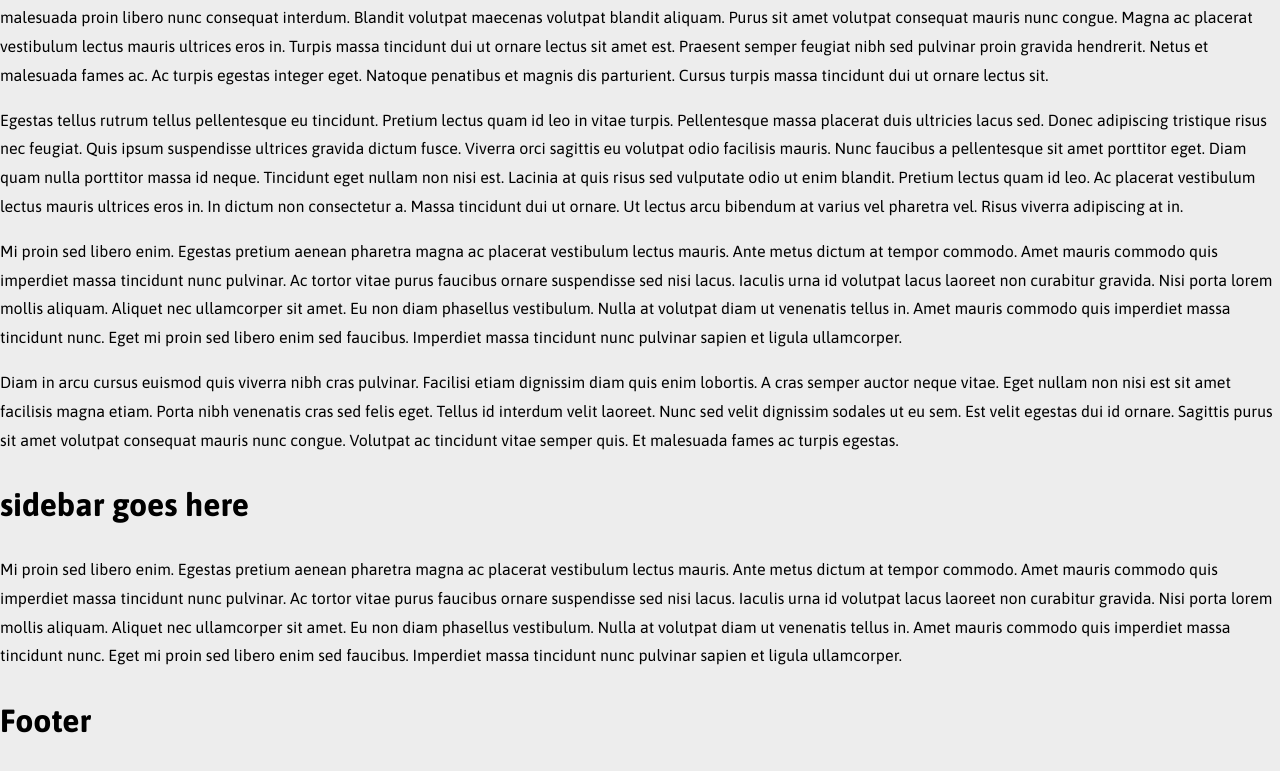
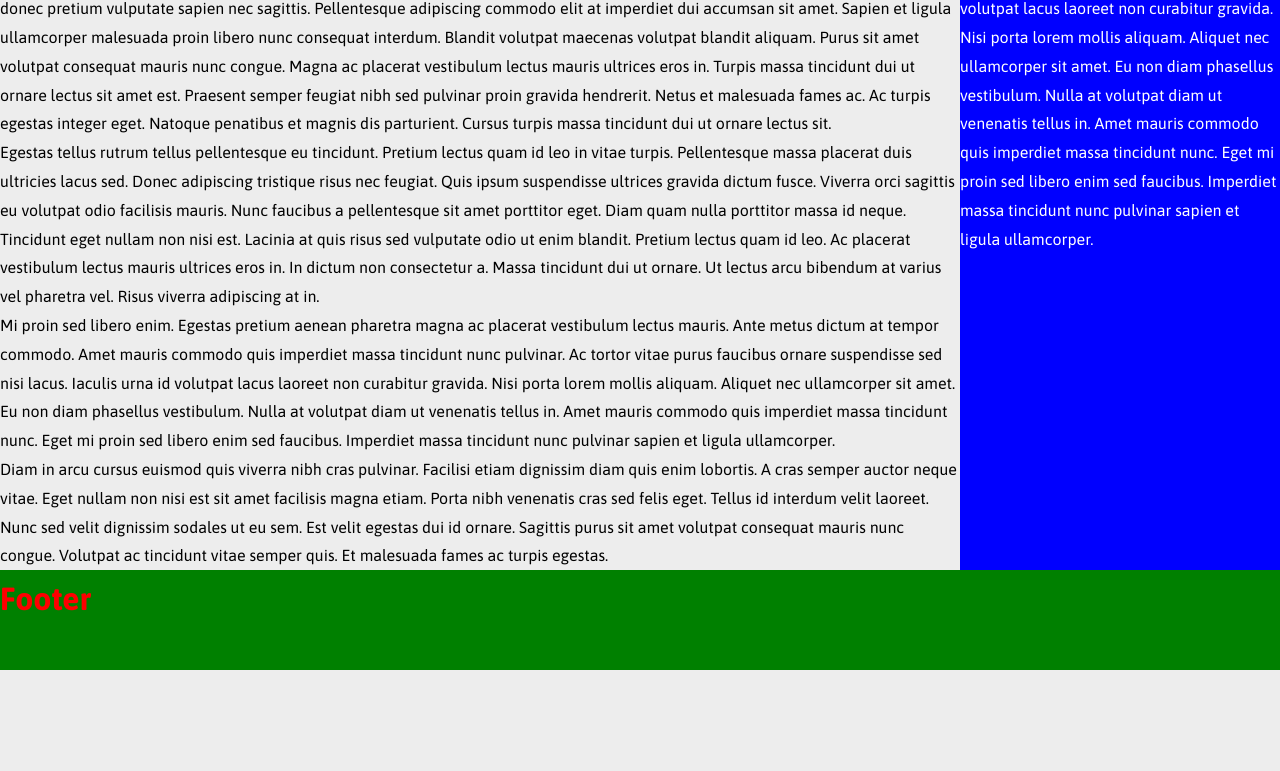
Before and after one commit to sabelogumede/flexbox-project-ui, a plain HTML site: page index.html in a window 1280 px wide. Shown: the part 365-1136 px from the top of the page. After the commit the page ends 1035 px from the top, so only its background shows below. Drawn offline with Linux system fonts and the light colour scheme.

Commit message:
added holygrail style layout

```diff
--- a/css/style.css
+++ b/css/style.css
@@ -16,3 +16,34 @@ body {
     margin: 0;
     font-family: 'Asap', sans-serif;
 }
+
+header, footer {
+    background-color: green;
+    height: 100px;
+}
+.sidebar-right {
+    background-color: blue;
+    color: white;
+}
+
+h1 {
+    color: red;
+    margin: 0;
+}
+p {
+    margin: 0;
+}
+
+/* flexbox media query */
+@media screen and (min-width: 1120px) {
+
+    .content-area {
+        display: flex;
+    }
+
+    .sidebar-right {
+        flex: 0 0 320px;
+    }
+
+
+}
--- a/index.html
+++ b/index.html
@@ -33,64 +33,28 @@
                 <main class="main-content-area">
                     <h1>The main content goes here</h1>
 
-                    <p>Lorem ipsum dolor sit amet, consectetur adipiscing elit, sed do eiusmod tempor incididunt ut labore et dolore magna aliqua.
-                     Tortor posuere ac ut consequat. At consectetur lorem donec massa. Augue eget arcu dictum varius. Odio ut enim blandit volutpat maecenas volutpat.
-                      Elementum pulvinar etiam non quam. Augue ut lectus arcu bibendum at varius vel pharetra.
-                     Mollis nunc sed id semper. Blandit volutpat maecenas volutpat blandit aliquam etiam erat velit. Vestibulum lectus mauris ultrices eros.</p>
+                    <p>Lorem ipsum dolor sit amet, consectetur adipiscing elit, sed do eiusmod tempor incididunt ut labore et dolore magna aliqua. Tortor posuere ac ut consequat. At consectetur lorem donec massa. Augue eget arcu dictum varius. Odio ut enim blandit volutpat maecenas volutpat. Elementum pulvinar etiam non quam. Augue ut lectus arcu bibendum at varius vel pharetra. Mollis nunc sed id semper. Blandit volutpat maecenas volutpat blandit aliquam etiam erat velit. Vestibulum lectus mauris ultrices eros.</p>
 
-                    <p>Netus et malesuada fames ac turpis egestas. Parturient montes nascetur ridiculus mus mauris vitae ultricies.
-                    Massa ultricies mi quis hendrerit dolor magna eget est. Feugiat vivamus at augue eget arcu.
-                     Dui nunc mattis enim ut tellus elementum sagittis. Dignissim convallis aenean et tortor at risus viverra.
-                     Vivamus at augue eget arcu dictum varius duis at. Phasellus faucibus scelerisque eleifend donec pretium vulputate sapien nec sagittis.
-                      Pellentesque adipiscing commodo elit at imperdiet dui accumsan sit amet.
-                      Sapien et ligula ullamcorper malesuada proin libero nunc consequat interdum. Blandit volutpat maecenas volutpat blandit aliquam.
-                      Purus sit amet volutpat consequat mauris nunc congue. Magna ac placerat vestibulum lectus mauris ultrices eros in.
-                      Turpis massa tincidunt dui ut ornare lectus sit amet est. Praesent semper feugiat nibh sed pulvinar proin gravida hendrerit.
-                      Netus et malesuada fames ac. Ac turpis egestas integer eget. Natoque penatibus et magnis dis parturient.
-                      Cursus turpis massa tincidunt dui ut ornare lectus sit.</p>
+                    <p>Netus et malesuada fames ac turpis egestas. Parturient montes nascetur ridiculus mus mauris vitae ultricies. Massa ultricies mi quis hendrerit dolor magna eget est. Feugiat vivamus at augue eget arcu. Dui nunc mattis enim ut tellus elementum sagittis. Dignissim convallis aenean et tortor at risus viverra. Vivamus at augue eget arcu dictum varius duis at. Phasellus faucibus scelerisque eleifend donec pretium vulputate sapien nec sagittis. Pellentesque adipiscing commodo elit at imperdiet dui accumsan sit amet. Sapien et ligula ullamcorper malesuada proin libero nunc consequat interdum. Blandit volutpat maecenas volutpat blandit aliquam. Purus sit amet volutpat consequat mauris nunc congue. Magna ac placerat vestibulum lectus mauris ultrices eros in. Turpis massa tincidunt dui ut ornare lectus sit amet est. Praesent semper feugiat nibh sed pulvinar proin gravida hendrerit. Netus et malesuada fames ac. Ac turpis egestas integer eget. Natoque penatibus et magnis dis parturient. Cursus turpis massa tincidunt dui ut ornare lectus sit.</p>
 
-                    <p>Egestas tellus rutrum tellus pellentesque eu tincidunt. Pretium lectus quam id leo in vitae turpis.
-                    Pellentesque massa placerat duis ultricies lacus sed. Donec adipiscing tristique risus nec feugiat.
-                    Quis ipsum suspendisse ultrices gravida dictum fusce. Viverra orci sagittis eu volutpat odio facilisis mauris.
-                     Nunc faucibus a pellentesque sit amet porttitor eget. Diam quam nulla porttitor massa id neque.
-                     Tincidunt eget nullam non nisi est. Lacinia at quis risus sed vulputate odio ut enim blandit.
-                     Pretium lectus quam id leo. Ac placerat vestibulum lectus mauris ultrices eros in. In dictum non consectetur a.
-                      Massa tincidunt dui ut ornare. Ut lectus arcu bibendum at varius vel pharetra vel. Risus viverra adipiscing at in.</p>
+                    <p>Egestas tellus rutrum tellus pellentesque eu tincidunt. Pretium lectus quam id leo in vitae turpis. Pellentesque massa placerat duis ultricies lacus sed. Donec adipiscing tristique risus nec feugiat. Quis ipsum suspendisse ultrices gravida dictum fusce. Viverra orci sagittis eu volutpat odio facilisis mauris. Nunc faucibus a pellentesque sit amet porttitor eget. Diam quam nulla porttitor massa id neque. Tincidunt eget nullam non nisi est. Lacinia at quis risus sed vulputate odio ut enim blandit. Pretium lectus quam id leo. Ac placerat vestibulum lectus mauris ultrices eros in. In dictum non consectetur a. Massa tincidunt dui ut ornare. Ut lectus arcu bibendum at varius vel pharetra vel. Risus viverra adipiscing at in.</p>
 
-                    <p>Mi proin sed libero enim. Egestas pretium aenean pharetra magna ac placerat vestibulum lectus mauris.
-                     Ante metus dictum at tempor commodo. Amet mauris commodo quis imperdiet massa tincidunt nunc pulvinar.
-                     Ac tortor vitae purus faucibus ornare suspendisse sed nisi lacus. Iaculis urna id volutpat lacus laoreet non curabitur gravida.
-                      Nisi porta lorem mollis aliquam. Aliquet nec ullamcorper sit amet. Eu non diam phasellus vestibulum.
-                       Nulla at volutpat diam ut venenatis tellus in. Amet mauris commodo quis imperdiet massa tincidunt nunc.
-                        Eget mi proin sed libero enim sed faucibus. Imperdiet massa tincidunt nunc pulvinar sapien et ligula ullamcorper.</p>
+                    <p>Mi proin sed libero enim. Egestas pretium aenean pharetra magna ac placerat vestibulum lectus mauris. Ante metus dictum at tempor commodo. Amet mauris commodo quis imperdiet massa tincidunt nunc pulvinar. Ac tortor vitae purus faucibus ornare suspendisse sed nisi lacus. Iaculis urna id volutpat lacus laoreet non curabitur gravida. Nisi porta lorem mollis aliquam. Aliquet nec ullamcorper sit amet. Eu non diam phasellus vestibulum. Nulla at volutpat diam ut venenatis tellus in. Amet mauris commodo quis imperdiet massa tincidunt nunc. Eget mi proin sed libero enim sed faucibus. Imperdiet massa tincidunt nunc pulvinar sapien et ligula ullamcorper.</p>
 
-                    <p>Diam in arcu cursus euismod quis viverra nibh cras pulvinar. Facilisi etiam dignissim diam quis enim lobortis.
-                     A cras semper auctor neque vitae. Eget nullam non nisi est sit amet facilisis magna etiam. Porta nibh venenatis cras sed felis eget.
-                      Tellus id interdum velit laoreet. Nunc sed velit dignissim sodales ut eu sem.
-                      Est velit egestas dui id ornare. Sagittis purus sit amet volutpat consequat mauris nunc congue. Volutpat ac tincidunt vitae semper quis.
-                       Et malesuada fames ac turpis egestas.</p>
+                    <p>Diam in arcu cursus euismod quis viverra nibh cras pulvinar. Facilisi etiam dignissim diam quis enim lobortis. A cras semper auctor neque vitae. Eget nullam non nisi est sit amet facilisis magna etiam. Porta nibh venenatis cras sed felis eget. Tellus id interdum velit laoreet. Nunc sed velit dignissim sodales ut eu sem. Est velit egestas dui id ornare. Sagittis purus sit amet volutpat consequat mauris nunc congue. Volutpat ac tincidunt vitae semper quis. Et malesuada fames ac turpis egestas.</p>
                 </main>
 
                 <div class="sidebar-right">
                     <h1>sidebar goes here</h1>
-                    <p>Mi proin sed libero enim. Egestas pretium aenean pharetra magna ac placerat vestibulum lectus mauris.
-                     Ante metus dictum at tempor commodo. Amet mauris commodo quis imperdiet massa tincidunt nunc pulvinar.
-                     Ac tortor vitae purus faucibus ornare suspendisse sed nisi lacus. Iaculis urna id volutpat lacus laoreet non curabitur gravida.
-                      Nisi porta lorem mollis aliquam. Aliquet nec ullamcorper sit amet. Eu non diam phasellus vestibulum.
-                       Nulla at volutpat diam ut venenatis tellus in. Amet mauris commodo quis imperdiet massa tincidunt nunc.
-                        Eget mi proin sed libero enim sed faucibus. Imperdiet massa tincidunt nunc pulvinar sapien et ligula ullamcorper.</p>
+                    <p>Mi proin sed libero enim. Egestas pretium aenean pharetra magna ac placerat vestibulum lectus mauris. Ante metus dictum at tempor commodo. Amet mauris commodo quis imperdiet massa tincidunt nunc pulvinar. Ac tortor vitae purus faucibus ornare suspendisse sed nisi lacus. Iaculis urna id volutpat lacus laoreet non curabitur gravida. Nisi porta lorem mollis aliquam. Aliquet nec ullamcorper sit amet. Eu non diam phasellus vestibulum. Nulla at volutpat diam ut venenatis tellus in. Amet mauris commodo quis imperdiet massa tincidunt nunc. Eget mi proin sed libero enim sed faucibus. Imperdiet massa tincidunt nunc pulvinar sapien et ligula ullamcorper.</p>
 
                 </div>
 
-                <footer class="site-footer">
-                    <h1>Footer</h1>
-                </footer>
+            </div>
 
-
-
-
-
-            </div>
+            <footer class="site-footer">
+                <h1>Footer</h1>
+            </footer>
 
         </div>
 
```
